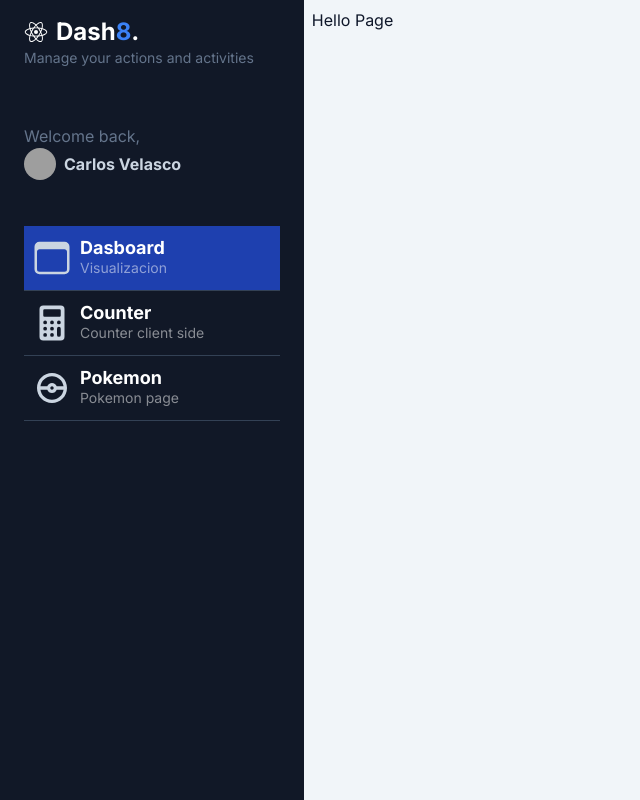
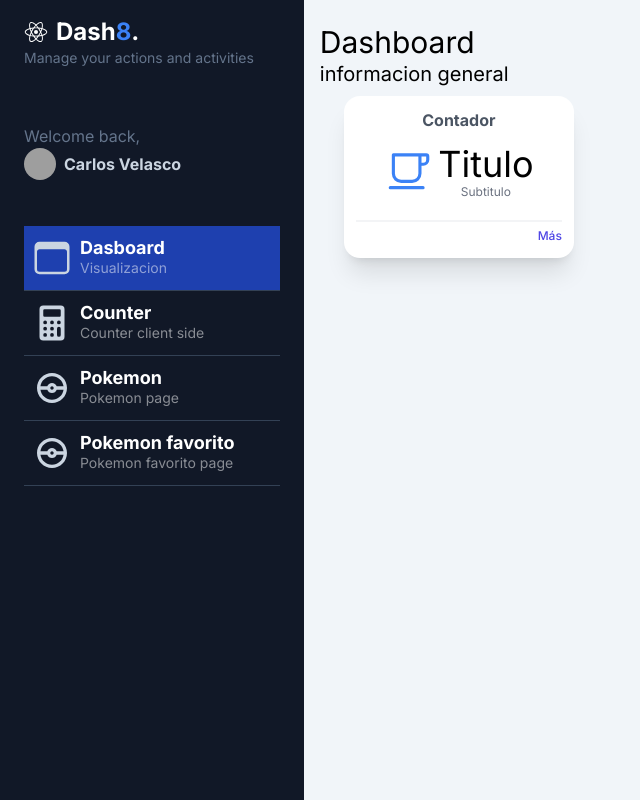
Before and after one commit to alberto8812/next-my-dashboard, a Next.js app: page /dashboard/main in a window 1280 px wide. Shown: the whole page, without its empty margins (0-640 px from the left). Built offline with nearby package versions, Linux system fonts and the light colour scheme; grey boxes are pictures that could not be loaded.

Commit message:
configure redux tool kit

```diff
--- a/package.json
+++ b/package.json
@@ -9,10 +9,12 @@
     "lint": "next lint"
   },
   "dependencies": {
+    "@reduxjs/toolkit": "^1.9.7",
     "next": "14.0.2",
     "react": "^18",
     "react-dom": "^18",
-    "react-icons": "^4.11.0"
+    "react-icons": "^4.11.0",
+    "react-redux": "^8.1.3"
   },
   "devDependencies": {
     "@types/node": "^20",
--- /dev/null
+++ b/src/app/dashboard/favorites/page.tsx
@@ -0,0 +1,24 @@
+
+import { PokemonsGrid, PokemonsResponse, SimplePokemon } from '@/pokemons';
+
+
+export const metadata = {
+ title: 'Favoritos',
+ description: 'ad minim',
+};
+
+
+
+export default async function PokemonPage() {
+
+
+  return (
+    <div className="flex flex-col">
+      <span  className="text-5xl my-2">Pokemon favoritos<small className='text-blue-500'>estatico</small></span>
+
+        <PokemonsGrid Pokemon={[]}/>
+
+
+    </div>
+  );
+}
--- a/src/app/dashboard/layout.tsx
+++ b/src/app/dashboard/layout.tsx
@@ -1,4 +1,6 @@
 import { Sidebar } from "@/components";
+import { Providers } from "@/store/Providers";
+
 
 export default function DasboardLayout({
  children
@@ -13,7 +15,9 @@
 
 
         <div className="p-2 w-full text-slate-900">
-        {children}
+        <Providers>
+          {children}
+        </Providers>
         </div>
     </div>
     </div>
--- a/src/app/dashboard/main/page.tsx
+++ b/src/app/dashboard/main/page.tsx
@@ -1,8 +1,17 @@
+import { SimpleWidget } from "@/components";
 
 export default function MainPage() {
   return (
-    <div>
-      <h1>Hello Page</h1>
+    <div className="text-black p-2">
+      <h1 className="mt-2 text-3xl">Dashboard</h1>
+      <span className=" text-xl">informacion general</span>
+
+      <div className="flex flex-wrap  p-2 ml-2">
+       <SimpleWidget/>
+
+
+      </div>
+
     </div>
   );
 }
--- a/src/app/dashboard/pokemon/page.tsx
+++ b/src/app/dashboard/pokemon/page.tsx
@@ -25,7 +25,7 @@
   const pokemons= await getPokemon(151);
   return (
     <div className="flex flex-col">
-      <span  className="text-5xl my-2">Listado de pokemons <small>estatico</small></span>
+      <span  className="text-5xl my-2">Listado de pokemons <small className='text-blue-500'>estatico</small></span>
 
         <PokemonsGrid Pokemon={pokemons}/>
 
--- a/src/components/Sidebar.tsx
+++ b/src/components/Sidebar.tsx
@@ -23,6 +23,12 @@
         icon:<CgPokemon  size={40}/>,
         title:'Pokemon',
         subtitle:'Pokemon page '
+    },
+    {
+        path:'/dashboard/favorites',
+        icon:<CgPokemon  size={40}/>,
+        title:'Pokemon favorito',
+        subtitle:'Pokemon favorito page '
     },
 ]
 
--- /dev/null
+++ b/src/components/SimpleWidget.tsx
@@ -0,0 +1,30 @@
+import { IoCafeOutline } from "react-icons/io5"
+
+export const SimpleWidget = () => {
+  return (
+    <div className="bg-white shadow-xl p-3 sm:min-w-[25%] min-w-full  rounded-2xl border-1 border-gray-50 mx-2">
+      <div className="flex flex-col">
+        <div>
+          <h2 className="font-bold text-gray-600 text-center">Contador</h2>
+        </div>
+        <div className="my-3">
+          <div className="flex flex-row items-center justify-center space-x-1 ">
+            <div id="icon">
+              {/* Icono irá aquí */}
+              <IoCafeOutline size={50} className="text-blue-500" />
+            </div>
+            <div id="temp" className="text-center">
+              <h4 className="text-4xl">Titulo</h4>
+              <p className="text-xs text-gray-500">Subtitulo</p>
+            </div>
+          </div>
+        </div>
+
+        <div className="w-full place-items-end text-right border-t-2 border-gray-100 mt-2">
+            <a href="#" className="text-indigo-600 text-xs font-medium">Más</a>
+        </div>
+
+      </div>
+    </div>
+  )
+}
--- a/src/components/index.ts
+++ b/src/components/index.ts
@@ -1,2 +1,3 @@
+export { SimpleWidget } from "./SimpleWidget";
 export { Sidebar } from "./Sidebar";
 export { SideBarMenuItem } from "./SideBarMenuItem";
--- /dev/null
+++ b/src/store/Providers.tsx
@@ -0,0 +1,17 @@
+'use client'
+import { FC } from "react";
+import { Provider } from "react-redux";
+import { store } from "./";
+
+
+interface Props{
+    children:React.ReactNode ;
+}
+
+export const Providers:FC <Props> = ({children}) => {
+  return (
+    <Provider store={store}>
+        {children}
+    </Provider>
+  )
+}
--- /dev/null
+++ b/src/store/index.ts
@@ -0,0 +1,10 @@
+import { configureStore } from '@reduxjs/toolkit'
+
+export const store = configureStore({
+  reducer: {},
+})
+
+// Infer the `RootState` and `AppDispatch` types from the store itself
+export type RootState = ReturnType<typeof store.getState>
+// Inferred type: {posts: PostsState, comments: CommentsState, users: UsersState}
+export type AppDispatch = typeof store.dispatch
```
Also changed, not shown: 1 other file (tests, documents, lock files or other folders).
